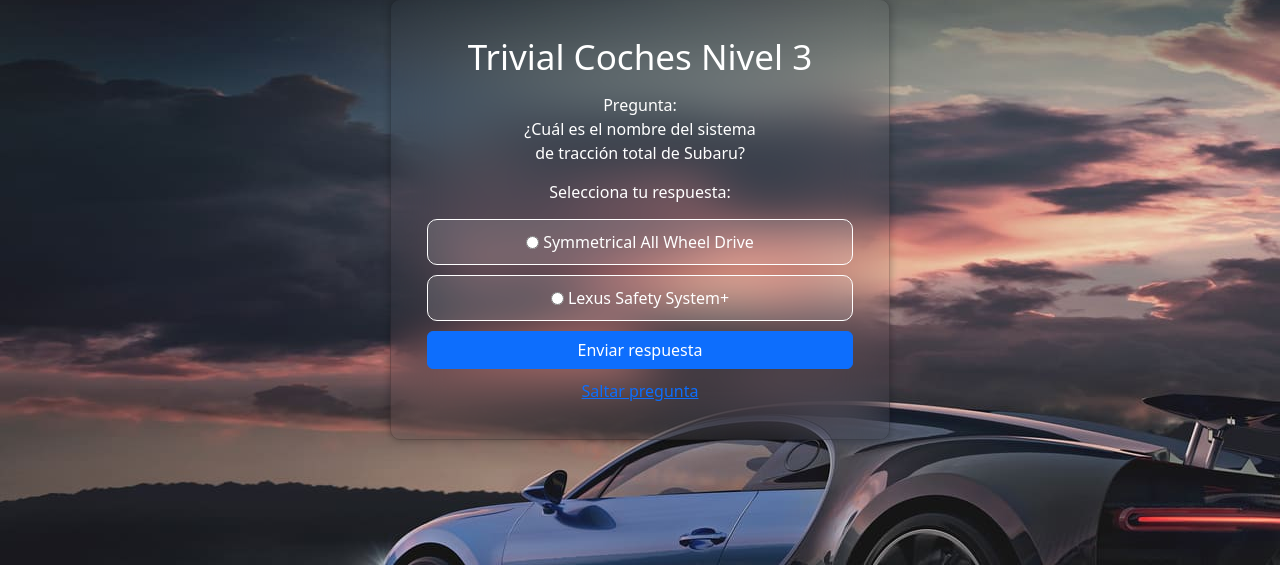
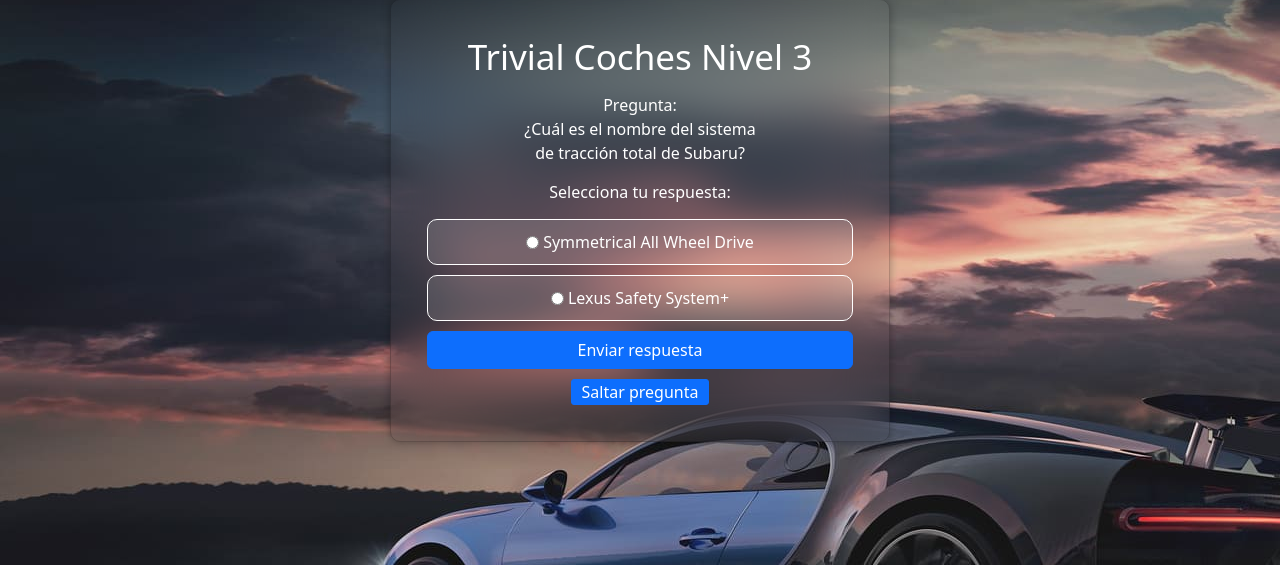
Before and after one commit to forjoa/trivial, a PHP site: page /level3.php in a window 1280 px wide. Shown: the part 235-800 px from the top of the page. Run offline with PHP 8.4, Linux system fonts and the light colour scheme; data comes from the database, SQL or seed files in the repository.

Commit message:
boton skip modificado

```diff
--- a/level3.php
+++ b/level3.php
@@ -35,9 +35,22 @@
             display: flex;
             gap: 2px;
         }
-        #home{
+
+        #home {
             color: white;
             text-decoration: none;
+        }
+
+        .skipQuestion {
+            text-decoration: none;
+            border: 1px solid #0d6efd;
+            background-color: #0d6efd;;
+            color: white;
+            border-radius: 3px;
+            width: fit-content;
+            display: block;
+            padding: 0px 10px;
+            margin: 0 auto;
         }
     </style>
 </head>
@@ -87,7 +100,7 @@
                     </div>
                     <input type="hidden" name="answerCorrect" value="<?php echo $selectedQuestion['respuesta'] ?>">
                     <input class="btn btn-primary" type="submit" value="Enviar respuesta">
-                    <a href="level3.php">Saltar pregunta</a>
+                    <a href="level3.php" class="skipQuestion">Saltar pregunta</a>
                 </form>
                 <?php
                 if ($_SERVER['REQUEST_METHOD'] === 'GET' && isset($_GET['correct'])) {
```
